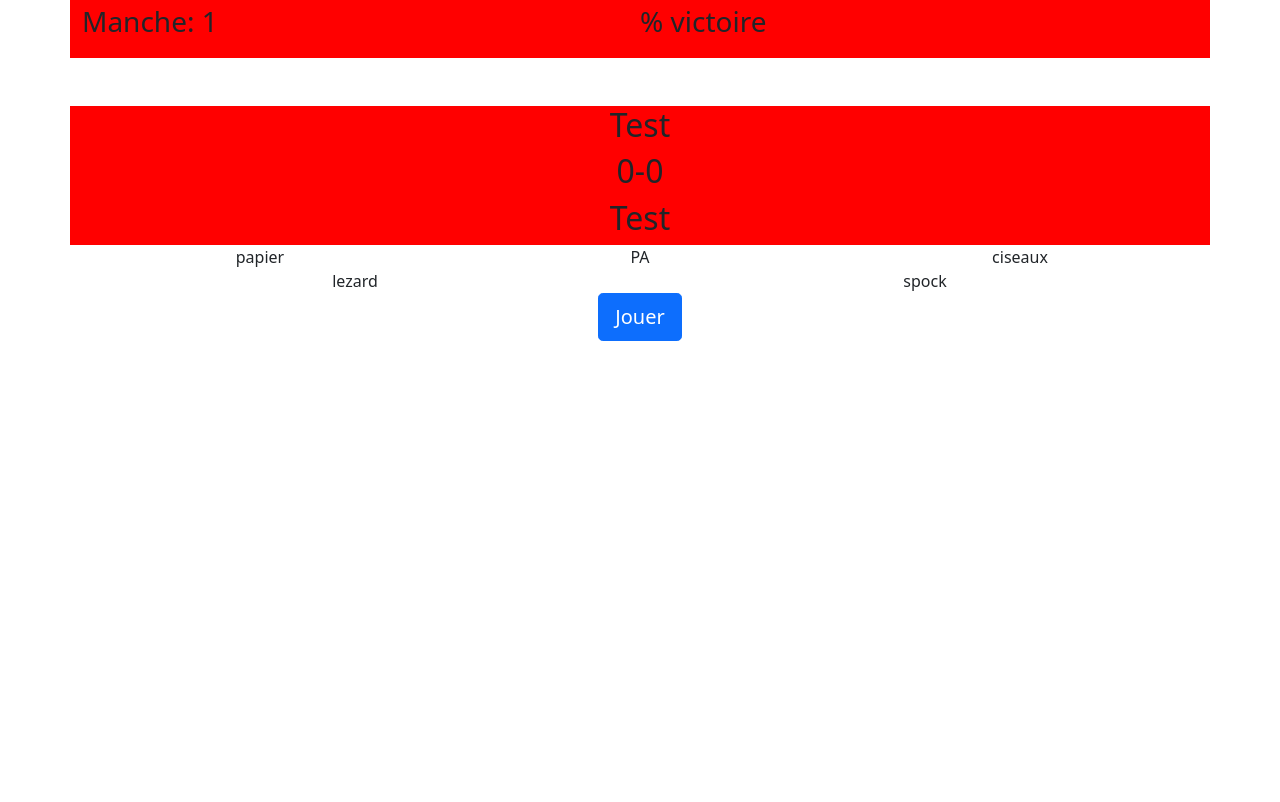
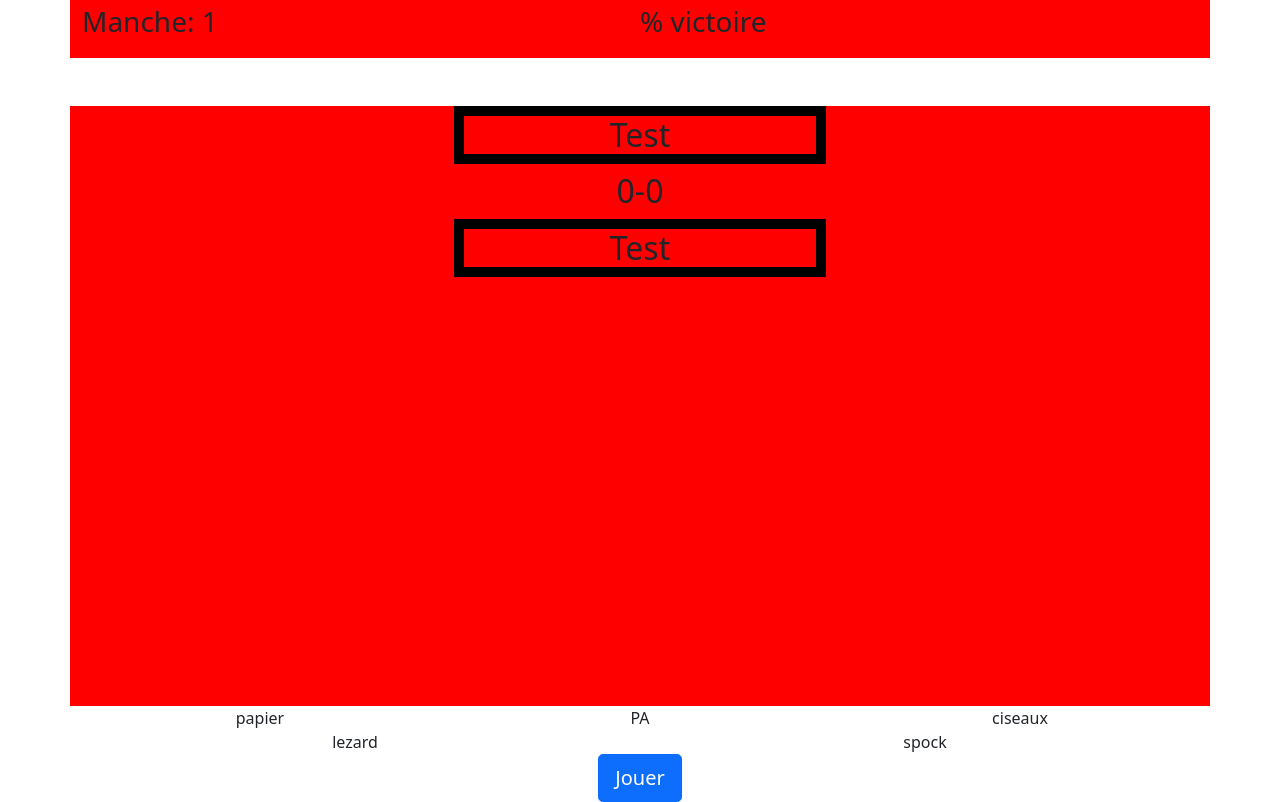
Before and after one commit to sharps4/shifumi, a plain HTML site: page index.html in a window 1280 px wide. Drawn offline with nearby package versions, Linux system fonts and the light colour scheme.

Commit message:
bootstrap

```diff
--- a/assets/css/styles.css
+++ b/assets/css/styles.css
@@ -9,3 +9,11 @@
 .margin-top{
     margin-top: 20px;
 }
+
+.border-box {
+    border: solid 10px black;
+}
+
+.box-h {
+    height: 600px;
+}
```
